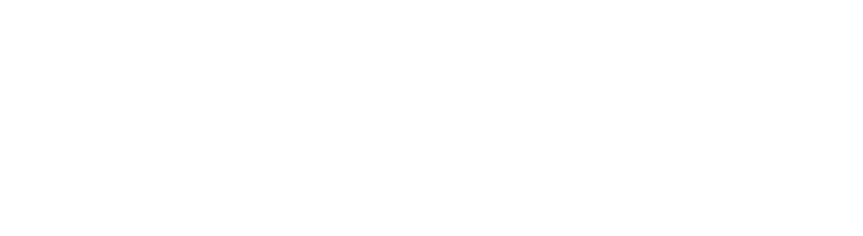
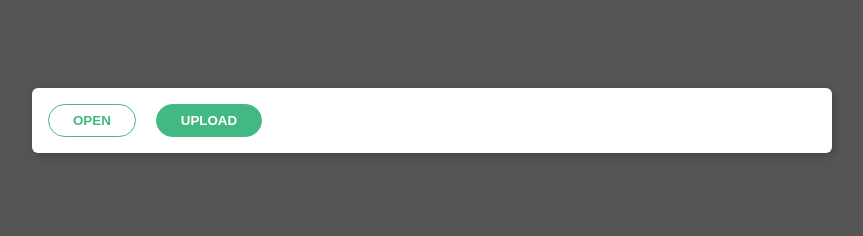
Before and after one commit to davidG999/file-upload, a website built with Parcel: page index.html in a window 1280 px wide. Shown: the whole page, without its empty margins (208-1071 px from the left). Built offline with nearby package versions, Linux system fonts and the light colour scheme.

Commit message:
Add main styles to buttons

```diff
--- a/index.html
+++ b/index.html
@@ -11,6 +11,13 @@
 
 <body>
 
+  <div class="container">
+    <div class="card">
+      <button class="btn"> Open </button>
+      <button class="btn primary"> Upload </button>
+    </div>
+  </div>
+
   <script src="app.js"></script>
 </body>
 
--- a/theme.css
+++ b/theme.css
@@ -0,0 +1,48 @@
+@import url(https://fonts.googleapis.com/css?family=Roboto:100,100italic,300,300italic,regular,italic,500,500italic,700,700italic,900,900italic);
+
+body {
+  background-color: #555;
+}
+
+.container {
+  padding: 5rem;
+  width  : 800px;
+  margin : 0 auto;
+}
+
+.card {
+  border-radius   : 6px;
+  background-color: #fff;
+  padding         : 1rem;
+  box-shadow      : 2px 3px 10px rgba(0, 0, 0, 0.2);
+}
+
+.btn {
+  color          : #42b983;
+  position       : relative;
+  border-radius  : 99px;
+  border         : 1px solid #42b983;
+  text-decoration: none;
+  text-transform : uppercase;
+  padding        : 0.5rem 1.5rem;
+  font-weight    : 700;
+  outline        : none;
+  background     : #fff;
+  transition     : all 0.22s;
+  cursor         : pointer;
+  margin-right   : 1rem;
+}
+
+.btn.primary {
+  background-color: #42b983;
+  color           : #fff;
+}
+
+.btn:active {
+  box-shadow: inset 1px 1px 1px rgba(0, 0, 0, 0.3);
+}
+
+.btn:hover {
+  cursor : pointer;
+  opacity: 0.8;
+}
```
